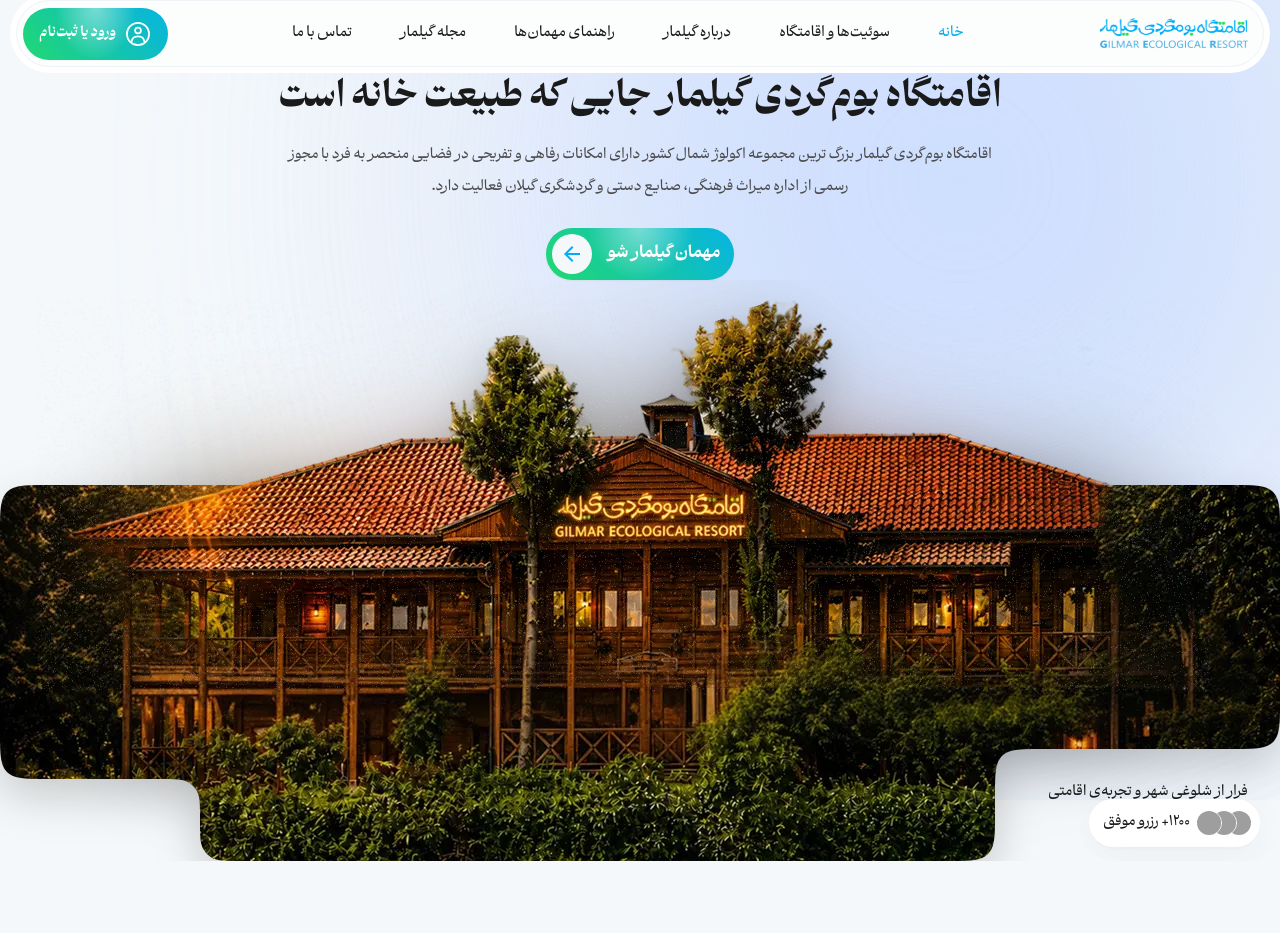
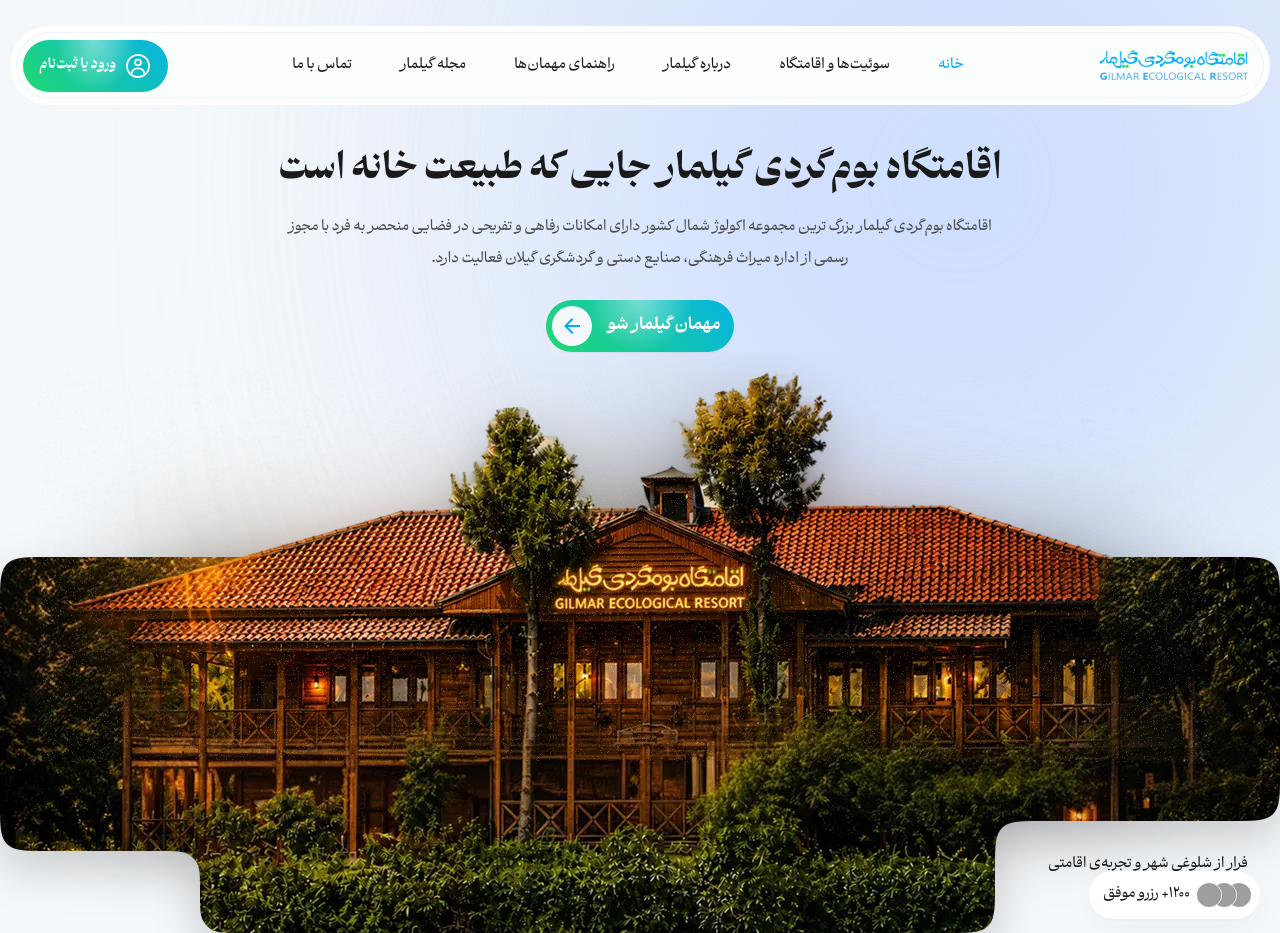
Before and after one commit to zana-abdi2002/gilmar-test, a Next.js app: page / in a window 1280 px wide. Before the commit the page ends 861 px from the top, so only its background shows below. Built offline with nearby package versions, Linux system fonts and the light colour scheme; grey boxes are pictures that could not be loaded; what @mui/material-nextjs would draw is missing.

Commit message:
style: add top padding to layout and hero section for improved spacing

```diff
--- a/src/app/layout.tsx
+++ b/src/app/layout.tsx
@@ -23,7 +23,7 @@ export default function RootLayout({ children }: LayoutProps<"/">) {
         <NextIntlClientProvider>
           <AppRouterCacheProvider options={{ enableCssLayer: true }}>
             <ThemeProvider theme={theme}>
-              <div className="mx-auto w-[calc(100%-2rem)] max-w-7xl max-xl:px-5 max-sm:px-2">
+              <div className="mx-auto w-[calc(100%-2rem)] max-w-7xl pt-8 max-xl:px-5 max-sm:px-2">
                 <Navbar />
               </div>
               {children}
--- a/src/app/page.tsx
+++ b/src/app/page.tsx
@@ -2,7 +2,7 @@ import HeroSection from "@/features/home/hero-section/HeroSection";
 
 export default function Home() {
   return (
-    <main>
+    <main className="pt-10">
       <HeroSection />
       {/*<AboutSection />
         <ServicesSection />
```
